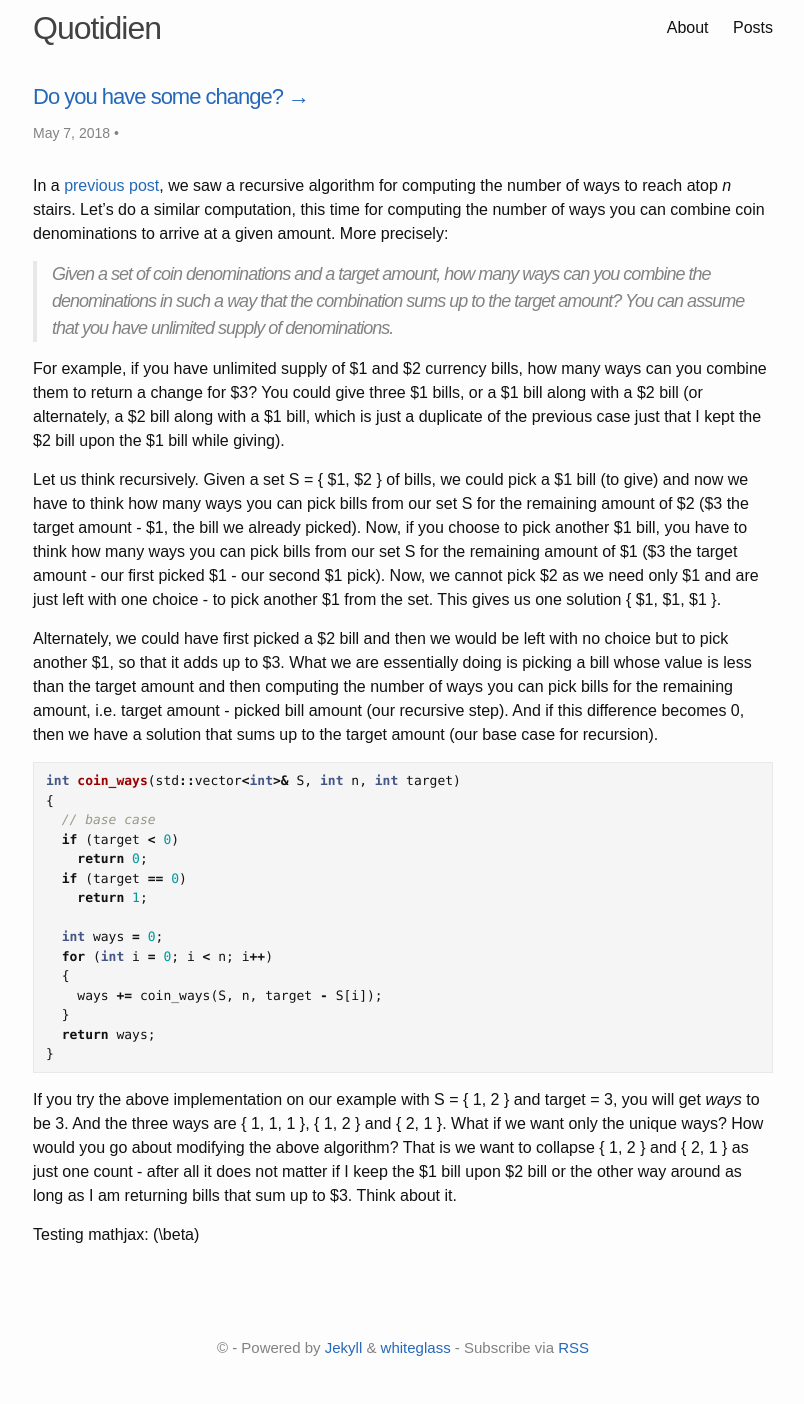
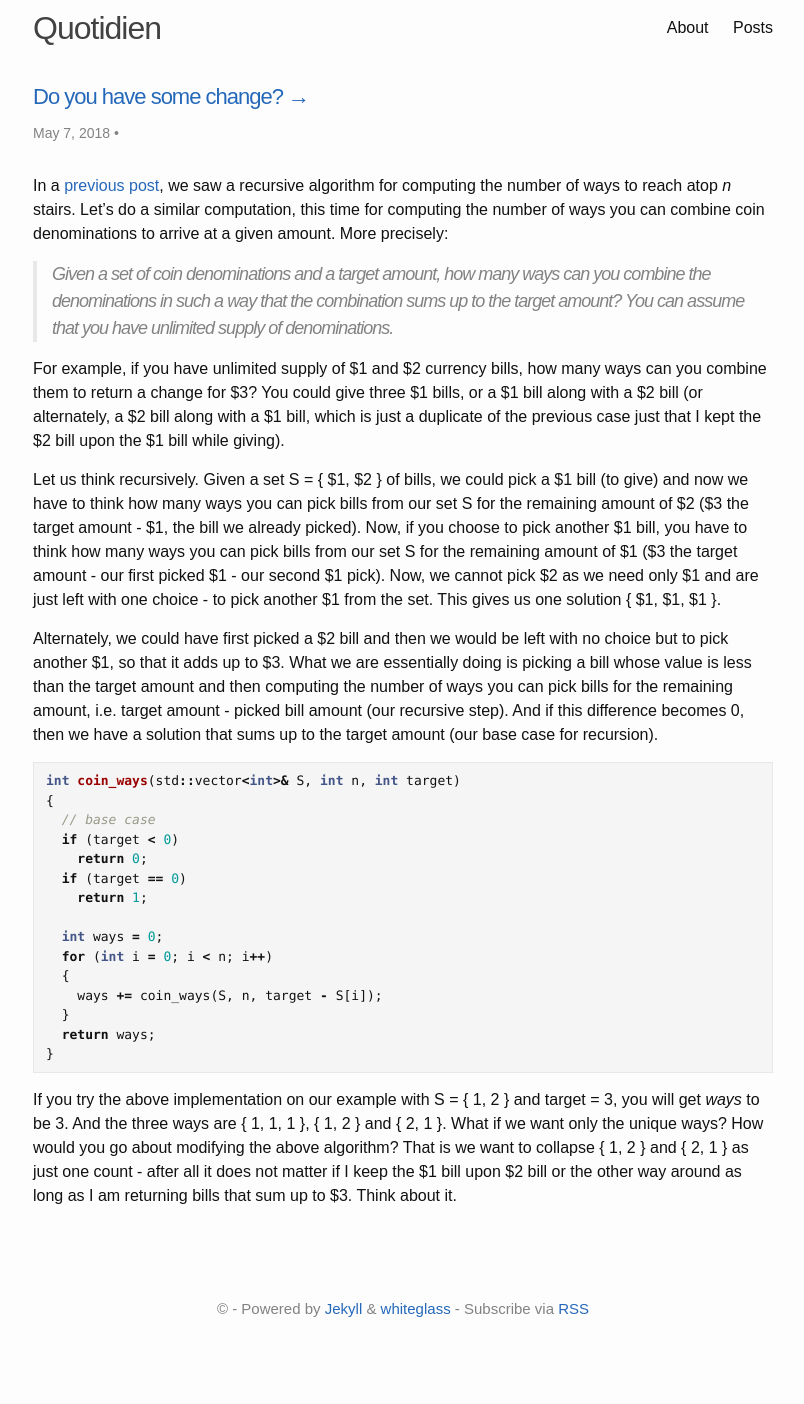
Before and after one commit to dotkay/dotkay.github.io, a Jekyll site: the page built from _posts/2018-05-07-coin-change-rec.md, in a window 1280 px wide. Shown: the whole page, without its empty margins (237-1041 px from the left). Built offline with Jekyll 4.4.1, drawn with Linux system fonts in a browser that asks for light colours; after the commit the page ends 1365 px from its top, so only the background shows below that.

Commit message:
removed testing mathjax

```diff
--- a/_posts/2018-05-07-coin-change-rec.md
+++ b/_posts/2018-05-07-coin-change-rec.md
@@ -35,5 +35,3 @@ int coin_ways(std::vector<int>& S, int n, int target)
 {% endhighlight %}
 
 If you try the above implementation on our example with S = { 1, 2 } and target = 3, you will get _ways_ to be 3. And the three ways are { 1, 1, 1 }, { 1, 2 } and { 2, 1 }. What if we want only the unique ways? How would you go about modifying the above algorithm? That is we want to collapse { 1, 2 } and { 2, 1 } as just one count - after all it does not matter if I keep the $1 bill upon $2 bill or the other way around as long as I am returning bills that sum up to $3. Think about it.
-
-Testing mathjax: \(\beta\)
```
